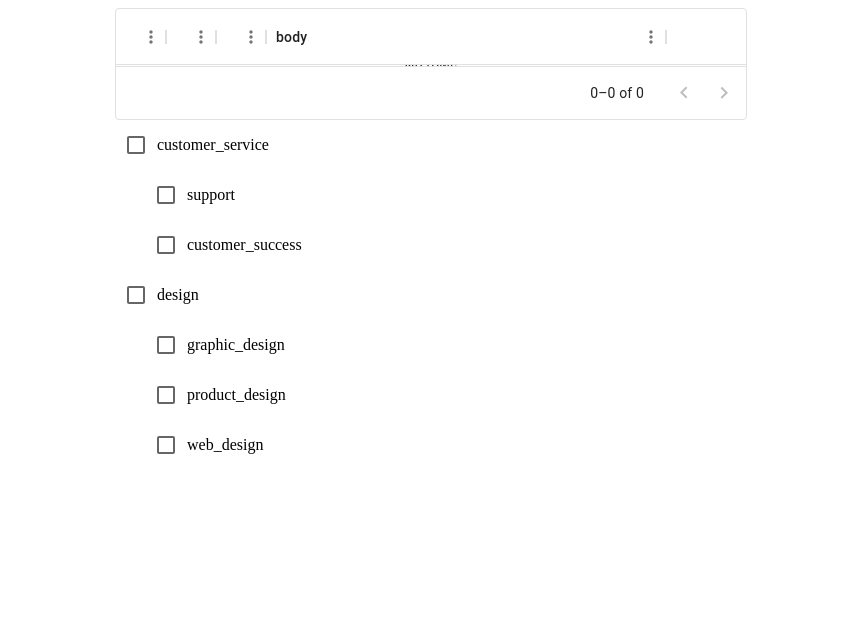
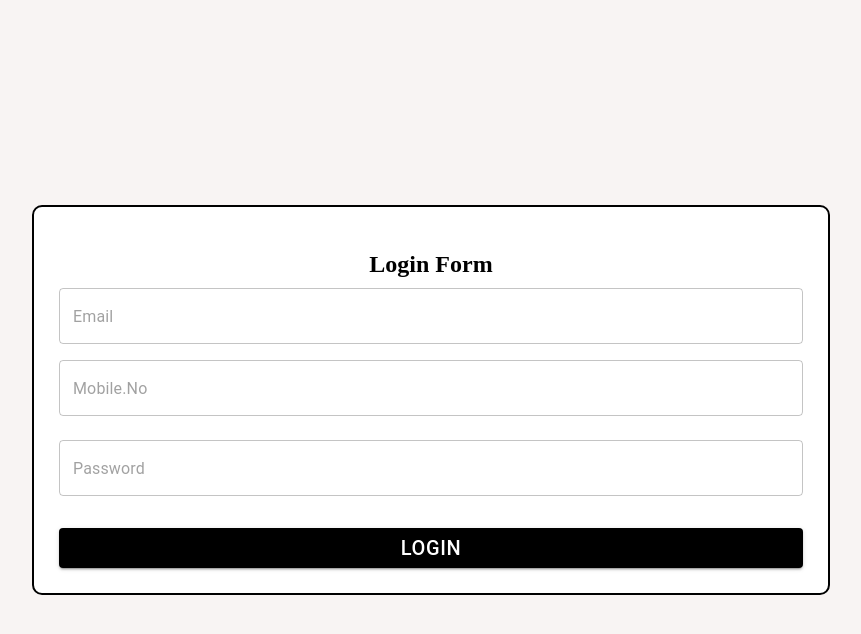
Before and after one commit to ChahitKolte2112/grow-me-organic, a React (Vite) app: page / in a window 1280 px wide. Shown: the top 634 px of the page, without its empty margins (209-1070 px from the left). Built offline with nearby package versions, Linux system fonts and the light colour scheme; no server answers.

Commit message:
login page

```diff
--- a/src/App.tsx
+++ b/src/App.tsx
@@ -3,14 +3,21 @@ import { BrowserRouter, Routes, Route } from "react-router-dom";
 import Login from "./pages/Login";
 import Home from "./pages/Home";
 import Posts from "./pages/posts";
+import Protectedpages from "./component/Protectedpages";
 function App() {
     return (
         <>
             <BrowserRouter>
                 <Routes>
-                    <Route path="/Home" element={<Home />} />
-                    <Route path="/" element={<Posts />} />
-                    <Route path="/login" element={<Login />} />
+                    <Route
+                        path="/post"
+                        element={
+                            <Protectedpages>
+                                <Posts />
+                            </Protectedpages>
+                        }
+                    />
+                    <Route path="/" element={<Login />} />
                 </Routes>
             </BrowserRouter>
         </>
--- a/src/component/Department.tsx
+++ b/src/component/Department.tsx
@@ -1,21 +1,18 @@
 import React, { useEffect } from "react";
 import { useState } from "react";
 import Box from "@mui/material/Box";
-import Checkbox  from "@mui/material/Checkbox";
-
-
+import Checkbox from "@mui/material/Checkbox";
 
 interface DepartmentType {
     department: string;
     sub_departments: string[];
 }
 
-
 interface DepartmentCheck {
-    department:string,
-    sub_departments:string[],
-    parent: boolean,
-    child: boolean[]
+    department: string;
+    sub_departments: string[];
+    parent: boolean;
+    child: boolean[];
 }
 const data: DepartmentType[] = [
     {
@@ -28,23 +25,20 @@ const data: DepartmentType[] = [
     },
 ];
 
-
 const Department = () => {
-
     const [departmentCheckBox, setDepartmentCheckBox] = useState<
         DepartmentCheck[]
     >([]);
 
-    const [tampo,setTampo] = useState<Boolean>(false);
-    const [departmentData,setDepartmenData] = useState<DepartmentType[]>(data);
+    const [tampo, setTampo] = useState<boolean>(false);
+    const [departmentData, setDepartmenData] = useState<DepartmentType[]>(data);
 
-    useEffect( () => {
-        const initBool =  () => {
+    useEffect(() => {
+        const initBool = () => {
             let temp: DepartmentCheck[] = [];
             for (let i = 0; i < data.length; i++) {
-                console.log(data[i]);
                 let obj: DepartmentCheck = {
-                    department:data[i].department,
+                    department: data[i].department,
                     sub_departments: data[i].sub_departments,
                     parent: false,
                     child: [],
@@ -54,104 +48,145 @@ const Department = () => {
                 }
                 temp.push(obj);
             }
-            console.log(temp);
+
             setDepartmentCheckBox(temp);
         };
         initBool();
-        // console.log(departmentCheckBox[0].child);
-        setTampo(true)
+
+        setTampo(true);
     }, []);
 
-    const parentClickHandler  = (checked:boolean ,idx : number,prev:boolean) =>{
-        let temp2: DepartmentCheck[] = departmentCheckBox.map((item:DepartmentCheck,index:number)=>{
-            if(index===idx){
-                let child : boolean[] = [];
-                for(let i = 0;i<item.child.length;i++) child.push(!prev);
+    const parentClickHandler = (idx: number, prev: boolean) => {
+        let temp2: DepartmentCheck[] = departmentCheckBox.map(
+            (item: DepartmentCheck, index: number) => {
+                if (index === idx) {
+                    let child: boolean[] = [];
+                    for (let i = 0; i < item.child.length; i++)
+                        child.push(!prev);
 
-                let item1 : DepartmentCheck = {...item,child:child};
-                return {...item1,parent:!prev}
-            }else{
+                    let item1: DepartmentCheck = { ...item, child: child };
+                    return { ...item1, parent: !prev };
+                } else {
                     return item;
                 }
-        })
+            }
+        );
         setDepartmentCheckBox(temp2);
-    }
+    };
 
-    const childClickHandler : any = (idx:number , idx1:number ,prev : boolean)=>{
-
-        let temp2 : DepartmentCheck[] = departmentCheckBox.map((item:DepartmentCheck,index:number)=>{
-            if(index==idx){
-                let childArr : boolean[] = item.child.map((ch:boolean,index1:number)=>{
-                    if(index1==idx1){
-                        return !ch
-                    }else{
+    const childClickHandler: any = (idx: number, idx1: number) => {
+        let temp2: DepartmentCheck[] = departmentCheckBox.map(
+            (item: DepartmentCheck, index: number) => {
+                if (index == idx) {
+                    let childArr: boolean[] = item.child.map(
+                        (ch: boolean, index1: number) => {
+                            if (index1 == idx1) {
+                                return !ch;
+                            } else {
                                 return ch;
                             }
-                })
-                return {...item,child:childArr};
                         }
-            else return item;
-        })
+                    );
+                    return { ...item, child: childArr };
+                } else return item;
+            }
+        );
 
-        let temp3 : DepartmentCheck[] = temp2.map((item:DepartmentCheck,index:number)=>{
+        let temp3: DepartmentCheck[] = temp2.map(
+            (item: DepartmentCheck, index: number) => {
+                if (index == idx) {
+                    let count: number = 0;
 
-            if(index==idx){
-                let count : number = 0;
-
-                for(let i =0 ;i<item.child.length;i++){
-                    if(item.child[i]==true) count+=1;
+                    for (let i = 0; i < item.child.length; i++) {
+                        if (item.child[i] == true) count += 1;
                     }
-                if(item.parent===true) {
-                    return {...item,parent:false}
+                    if (item.parent === true) {
+                        return { ...item, parent: false };
                     }
-                if(count==item.child.length){
-                    return {...item,parent:true}
+                    if (count == item.child.length) {
+                        return { ...item, parent: true };
                     }
                     return item;
-            }else{
+                } else {
                     return item;
                 }
-        })
+            }
+        );
         setDepartmentCheckBox(temp3);
-
-
-    }
+    };
     return (
         <>
-            <Box>{
+            <Box>
+                {
                     <div>
-                {departmentCheckBox.length>0 && departmentCheckBox.map((value: DepartmentCheck, idx: number) => {
+                        {departmentCheckBox.length > 0 &&
+                            departmentCheckBox.map(
+                                (value: DepartmentCheck, idx: number) => {
                                     return (
                                         <div key={idx}>
-                            <div style={{display:"flex"}}>
-                                <Checkbox checked = {value?.parent} onChange={(checked:boolean)=>parentClickHandler(checked,idx,value.parent)}></Checkbox>
-                                {" "}
+                                            <div style={{ display: "flex" }}>
+                                                <Checkbox
+                                                    checked={value?.parent}
+                                                    onChange={() =>
+                                                        parentClickHandler(
+                                                            idx,
+                                                            value.parent
+                                                        )
+                                                    }
+                                                ></Checkbox>
                                                 <p
                                                     style={{
-                                        cursor:"pointer"
+                                                        cursor: "pointer",
                                                     }}
                                                 >
-                                    {value?.department }
+                                                    {value?.department}
                                                 </p>
                                             </div>
-                            <div style={{marginLeft:"30px"}}>
+                                            <div style={{ marginLeft: "30px" }}>
                                                 {value?.sub_departments.map(
-                                    (value1: string, idx1: number) => {
-                                        return <div
-                                        style={{display:"flex"}}
+                                                    (
+                                                        value1: string,
+                                                        idx1: number
+                                                    ) => {
+                                                        return (
+                                                            <div
+                                                                style={{
+                                                                    display:
+                                                                        "flex",
+                                                                }}
                                                             >
-                                            <Checkbox checked = {value?.child[idx1]}></Checkbox>
-                                            <p style={{cursor:"pointer"}} onClick={()=>{ childClickHandler(idx,idx1,value?.child[idx1] )}}>{value1}</p>
-                                        </div>;
+                                                                <Checkbox
+                                                                    checked={
+                                                                        value
+                                                                            ?.child[
+                                                                            idx1
+                                                                        ]
+                                                                    }
+                                                                    onChange={() => {
+                                                                        childClickHandler(
+                                                                            idx,
+                                                                            idx1
+                                                                        );
+                                                                    }}
+                                                                ></Checkbox>
+                                                                <p
+                                                                    style={{
+                                                                        cursor: "pointer",
+                                                                    }}
+                                                                >
+                                                                    {value1}
+                                                                </p>
+                                                            </div>
+                                                        );
                                                     }
                                                 )}
                                             </div>
                                         </div>
                                     );
-                })}
+                                }
+                            )}
                     </div>
                 }
-
             </Box>
         </>
     );
--- /dev/null
+++ b/src/component/Protectedpages.tsx
@@ -0,0 +1,15 @@
+import { useEffect } from "react";
+import { useNavigate } from "react-router-dom";
+const Protectedpages = (prop: any) => {
+    const navigate = useNavigate();
+    useEffect(() => {
+        if (localStorage.getItem("userdetails")) {
+        } else {
+            navigate("/");
+        }
+    }, []);
+
+    return <div>{prop.children}</div>;
+};
+
+export default Protectedpages;
--- a/src/index.css
+++ b/src/index.css
@@ -0,0 +1,5 @@
+body{
+    margin: 0px;
+    padding: 0px;
+    box-sizing: border-box;
+}
--- a/src/pages/Login.tsx
+++ b/src/pages/Login.tsx
@@ -1,7 +1,155 @@
-import React from "react";
+import React, { useState } from "react";
+import { TextField, Button, Box } from "@mui/material";
+import { useNavigate } from "react-router-dom";
 
 const Login = () => {
-    return <div>Login</div>;
+    const navigate = useNavigate();
+    const [email, setEmail] = useState("");
+    const [password, setPassword] = useState("");
+    const [mobilenumber, setMobilenumber] = useState("");
+    const [mobilenumbererror, setMobilenumberError] = useState(false);
+    const [emailError, setEmailError] = useState(false);
+    const [passwordError, setPasswordError] = useState(false);
+
+    const changeHandler = (e: any) => {
+        if (e.target.name === "email") {
+            setEmail(e.target.value);
+            setEmailError(false);
+        }
+        if (e.target.name === "password") {
+            setPassword(e.target.value);
+            setPasswordError(false);
+        }
+        if (e.target.name === "mobilenumber") {
+            setMobilenumber(e.target.value);
+            setMobilenumberError(false);
+        }
+    };
+    const handleSubmit = (event: any) => {
+        event.preventDefault();
+
+        setEmailError(false);
+        setPasswordError(false);
+
+        if (email === "") {
+            setEmailError(true);
+        }
+        if (password === "") {
+            setPasswordError(true);
+        }
+        if (mobilenumber === "") {
+            setMobilenumberError(true);
+        }
+        if (email && password && mobilenumber) {
+            let details: {
+                email: string;
+                password: string;
+                mobilenumber: string;
+            } = {
+                email: email,
+                password: password,
+                mobilenumber: mobilenumber,
+            };
+            let jsonobj = JSON.stringify(details);
+            localStorage.setItem("userdetails", jsonobj);
+
+            navigate("/post");
+        }
+    };
+
+    return (
+        <React.Fragment>
+            <Box
+                sx={{
+                    display: "flex",
+                    justifyContent: "center",
+                    alignItems: "center",
+                    height: "100vh",
+                    backgroundColor: "#f8f4f3",
+                }}
+            >
+                <Box
+                    sx={{
+                        border: "2px solid black",
+                        borderRadius: "10px",
+                        padding: "25px",
+                        backgroundColor: "white",
+                    }}
+                >
+                    <form autoComplete={"off"} onSubmit={handleSubmit}>
+                        <h2
+                            style={{
+                                marginBottom: "10px",
+                                textAlign: "center",
+                            }}
+                        >
+                            Login Form
+                        </h2>
+                        <TextField
+                            placeholder="Email"
+                            name="email"
+                            onChange={changeHandler}
+                            color="secondary"
+                            type="email"
+                            sx={{ mb: 2 }}
+                            fullWidth
+                            value={email}
+                            error={emailError}
+                        />
+                        <TextField
+                            placeholder="Mobile.No"
+                            onChange={changeHandler}
+                            color="secondary"
+                            type="number"
+                            fullWidth
+                            name="mobilenumber"
+                            value={mobilenumber}
+                            error={mobilenumbererror}
+                            sx={{
+                                mb: 3,
+                            }}
+                        />
+                        <TextField
+                            placeholder="Password"
+                            onChange={changeHandler}
+                            variant="outlined"
+                            color="secondary"
+                            type="password"
+                            name="password"
+                            value={password}
+                            error={passwordError}
+                            fullWidth
+                            sx={{ mb: 3 }}
+                        />
+                        <div
+                            style={{
+                                display: "flex",
+                                justifyContent: "flex-end",
+                            }}
+                        >
+                            <Button
+                                sx={{
+                                    marginTop: 1,
+                                    width: "100%",
+                                    height: "40px",
+                                    borderRadius: 1,
+                                    padding: "10px 10px",
+                                    fontSize: "20px",
+                                }}
+                                style={{
+                                    backgroundColor: "black",
+                                }}
+                                variant="contained"
+                                type="submit"
+                            >
+                                Login
+                            </Button>
+                        </div>
+                    </form>
+                </Box>
+            </Box>
+        </React.Fragment>
+    );
 };
 
 export default Login;
--- a/src/pages/posts.tsx
+++ b/src/pages/posts.tsx
@@ -4,7 +4,7 @@ import Box from "@mui/material/Box";
 import { DataGrid, GridColDef } from "@mui/x-data-grid";
 
 import Department from "../component/Department";
-import SubDepartment from "../component/SubDepartment";
+
 interface Post {
     userId: string;
     id: string;
@@ -49,16 +49,23 @@ const Posts = () => {
     }, []);
 
     return (
-        <>
+        <div style={{ backgroundColor: "#f8f4f3" }}>
+            <div style={{ height: "100px", backgroundColor: "#c6a79f" }}></div>
             <div style={{ display: "flex", justifyContent: "center" }}>
-                <Box sx={{ height: "80%", width: "50%" }}>
+                <Box
+                    sx={{
+                        height: "80%",
+                        width: "50%",
+                        backgroundColor: "white",
+                    }}
+                >
                     <DataGrid
                         rows={data}
                         columns={columns}
                         initialState={{
                             pagination: {
                                 paginationModel: {
-                                    pageSize: 10,
+                                    pageSize: 5,
                                 },
                             },
                         }}
@@ -72,12 +79,7 @@ const Posts = () => {
                     <Department />
                 </Box>
             </div>
-            {/* <div style={{ display: "flex", justifyContent: "center" }}>
-                <Box sx={{ height: "80%", width: "50%" }}>
-                    <SubDepartment />
-                </Box>
-            </div> */}
-        </>
+        </div>
     );
 };
 
```
Also changed, not shown: src/main.tsx (+9 -9 lines). Lines whose indentation alone changed are shown as unchanged.
